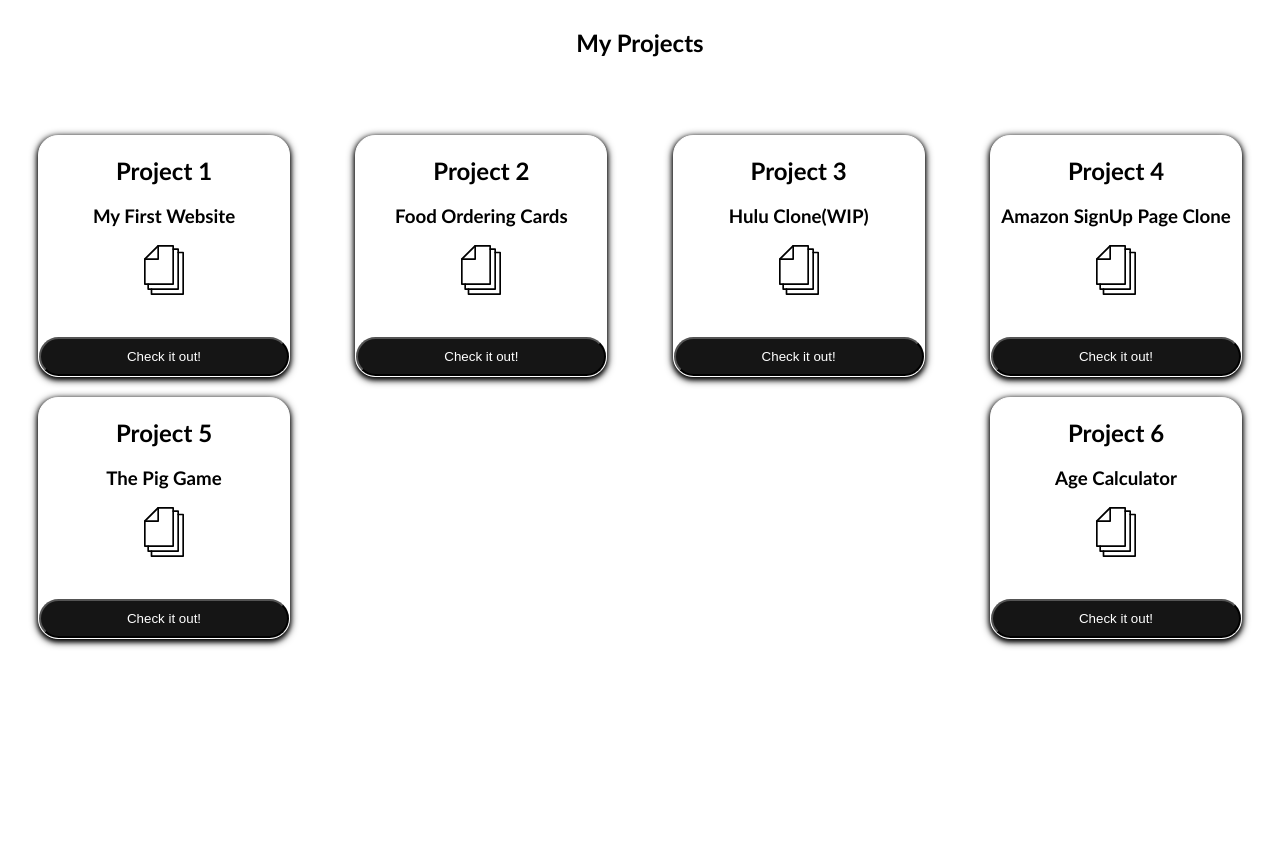
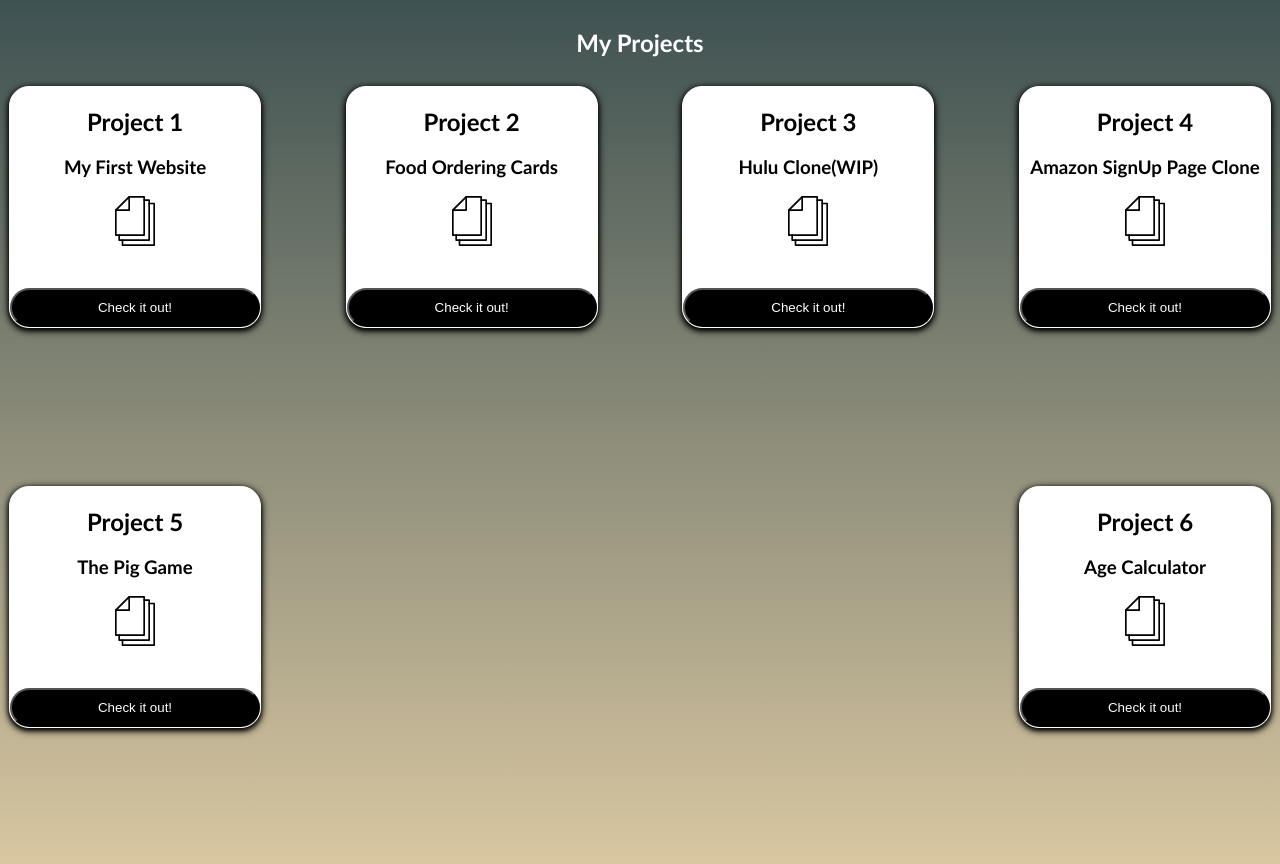
Before and after one commit to shaziyak03/Projects, a plain HTML site: page index.html in a window 1280 px wide. Before the commit the page ends 800 px from the top, so only its background shows below. Drawn offline with Linux system fonts and the light colour scheme.

Commit message:
changed bgc

```diff
--- a/style.css
+++ b/style.css
@@ -1,22 +1,24 @@
 body{
     font-family:'Trebuchet MS', 'Lucida Sans Unicode', 'Lucida Grande', 'Lucida Sans', Arial, sans-serif;
-    background: white;
+    background: linear-gradient(#3E5151, #DECBA4);
+    background-size: cover;
+    overflow-y: hidden;
 }
 
 .container{
     display: flex;
     justify-content: space-between;
     flex-wrap: wrap;
-    padding: 30px;
+    height: 100vh;
 }
 
 .mainHeading{
-    color: black;
+    color: white;
     text-align: center;
     padding: 8px;
 }
 .project{
-    margin-top: 20px;
+    margin: 1px;
     position: relative;
     width: 250px;
     height: 240px;
@@ -35,7 +37,7 @@ body{
     position: absolute;
     bottom: 0;
     left: 0;
-    background: rgb(21, 21, 21);
+    background: black;
     color: white;
     width: 100%;
     padding: 10px 12px;
@@ -44,6 +46,7 @@ body{
 .btnProject:hover{
     cursor: pointer;
     opacity: 92%;
+    background: rgb(23, 22, 22);
 }
 .btnProject:active{
     transform: translateY(3px);
```
